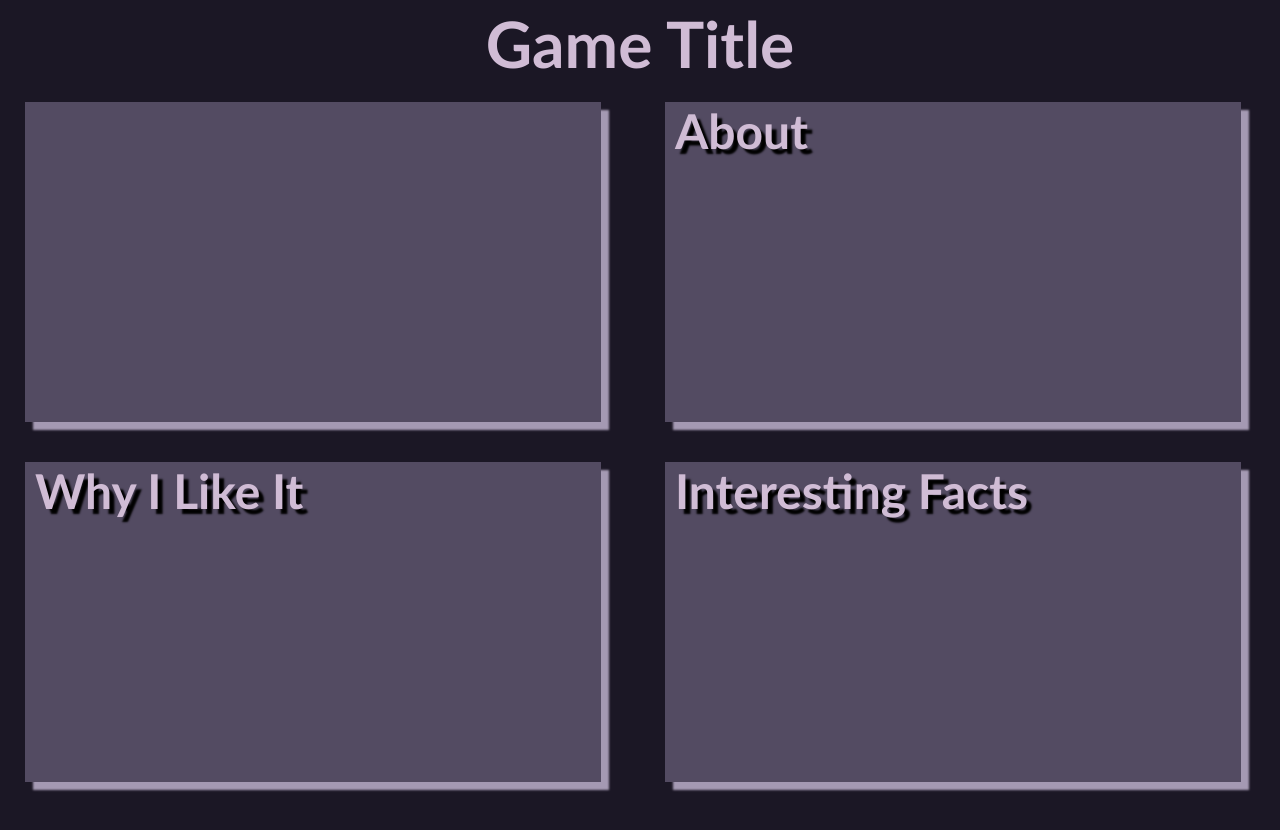
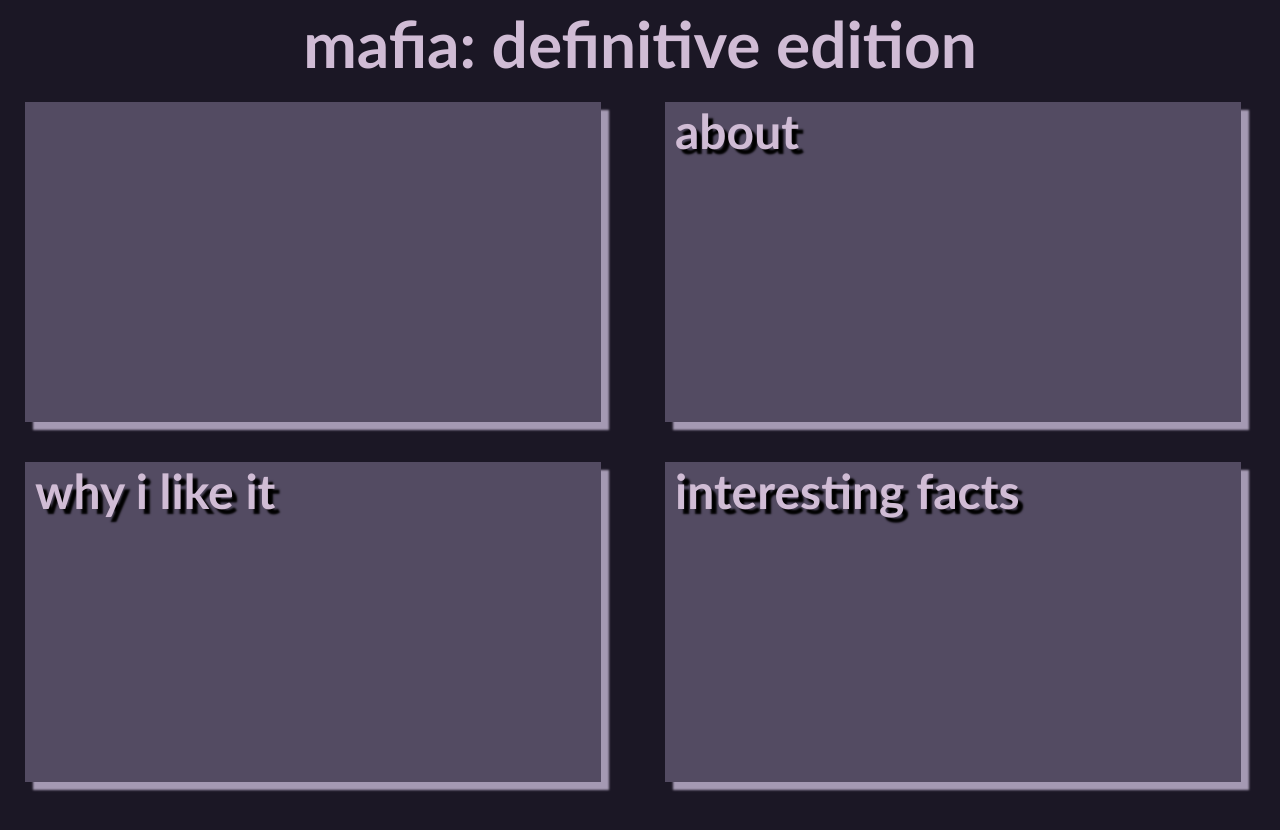
Before and after one commit to nickte4/game-blog, a plain HTML site: page pages/mafia.html in a window 1280 px wide. Drawn offline with Linux system fonts and the light colour scheme.

Commit message:
Lowercase fonts

```diff
--- a/assets/template.html
+++ b/pages/mafia.html
@@ -5,27 +5,27 @@
     <meta charset="UTF-8" />
     <meta http-equiv="X-UA-Compatible" content="IE=edge" />
     <meta name="viewport" content="width=device-width, initial-scale=1.0" />
-    <title>Template</title>
+    <title>Mafia: Definitive Edition</title>
     <link rel="stylesheet" href="../styles.css" />
   </head>
   <body>
     <div class="blog-title">
-      <h1>Game Title</h1>
+      <h1>mafia: definitive edition</h1>
     </div>
     <div class="main-display">
       <div class="section picture left">
         <img src="" alt="" />
       </div>
       <div class="section about right">
-        <h1 class="header">About</h1>
+        <h1 class="header">about</h1>
         <p class="desc"></p>
       </div>
       <div class="section why left">
-        <h1 class="header">Why I Like It</h1>
+        <h1 class="header">why i like it</h1>
         <p class="desc"></p>
       </div>
       <div class="section fact right">
-        <h1 class="header">Interesting Facts</h1>
+        <h1 class="header">interesting facts</h1>
         <p class="desc"></p>
       </div>
     </div>
```
